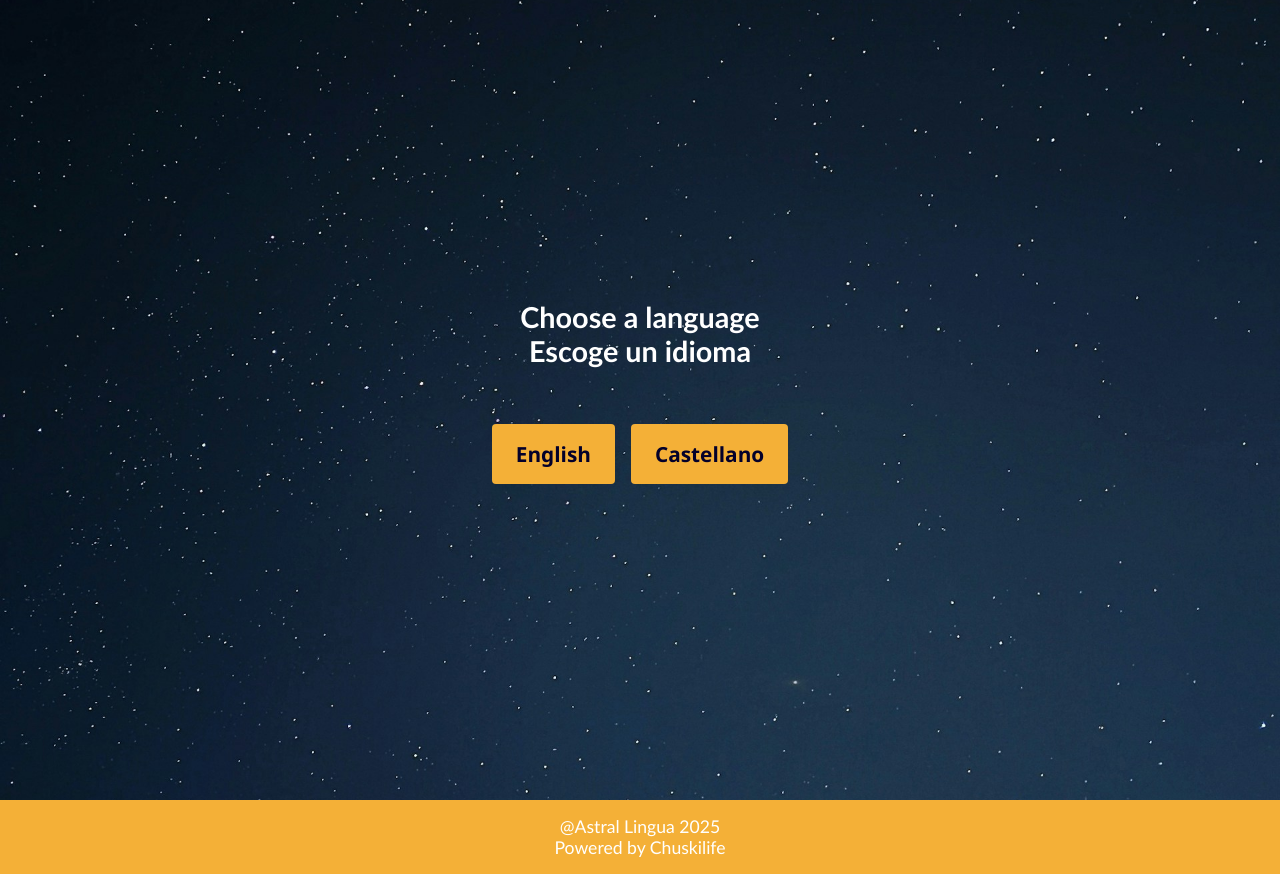
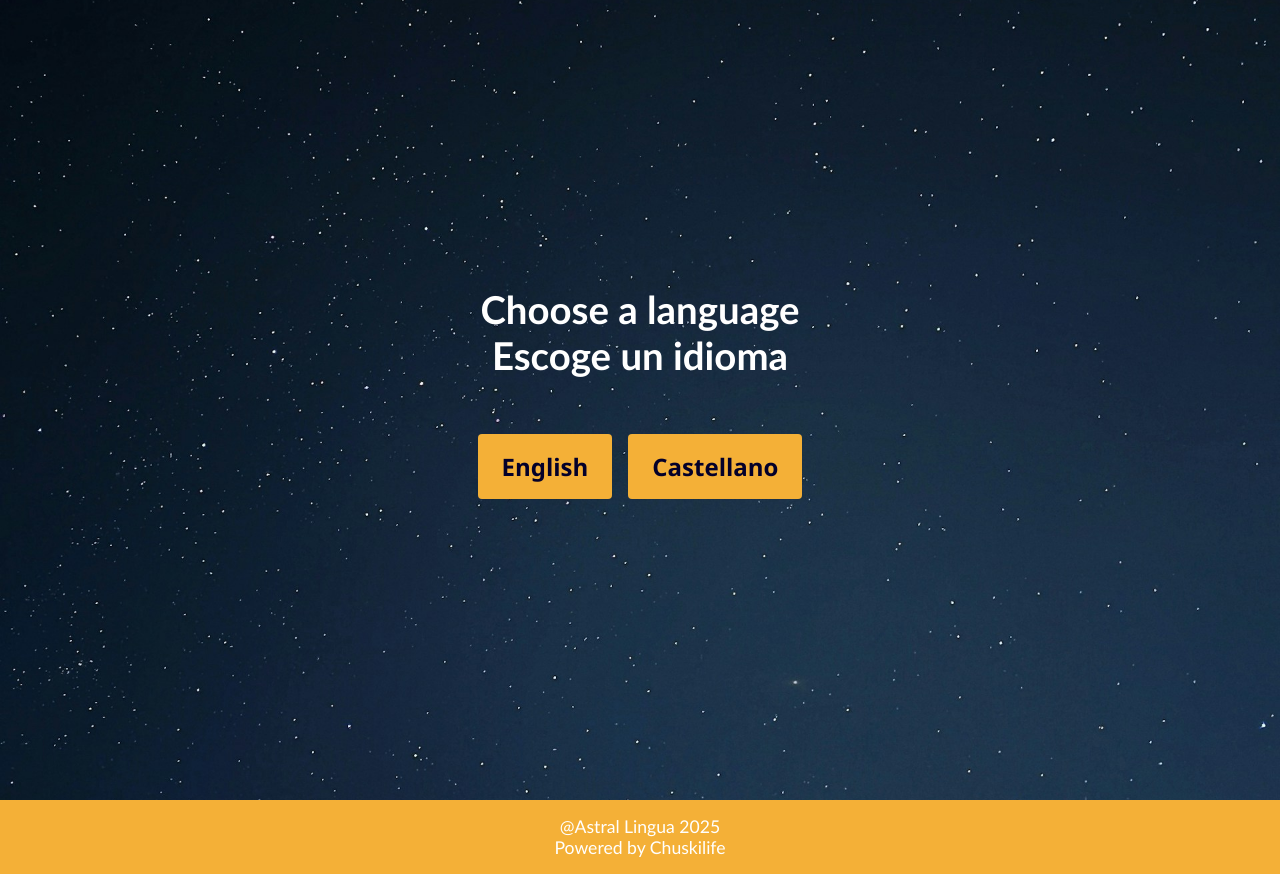
Before and after one commit to jorgeoliart/al-comingsoon-v2, a website built with Vite: page index.html in a window 1280 px wide. Built offline with nearby package versions, Linux system fonts and the light colour scheme.

Commit message:
Change font size to language select for big screens

```diff
--- a/src/style.css
+++ b/src/style.css
@@ -457,6 +457,15 @@ button {
 
 /* --- MEDIA: LAPTOP OR DESKTOP --- */
 @media (min-width: 1024px) {
+
+  #language-switcher h2 {
+    font-size: 2.4rem;
+  }
+
+  .lang-btn {
+    font-size: 1.5rem;
+  }
+
   .main-content {
     max-width: 1000px;
   }
```
Also changed, not shown: dist/index.html.
